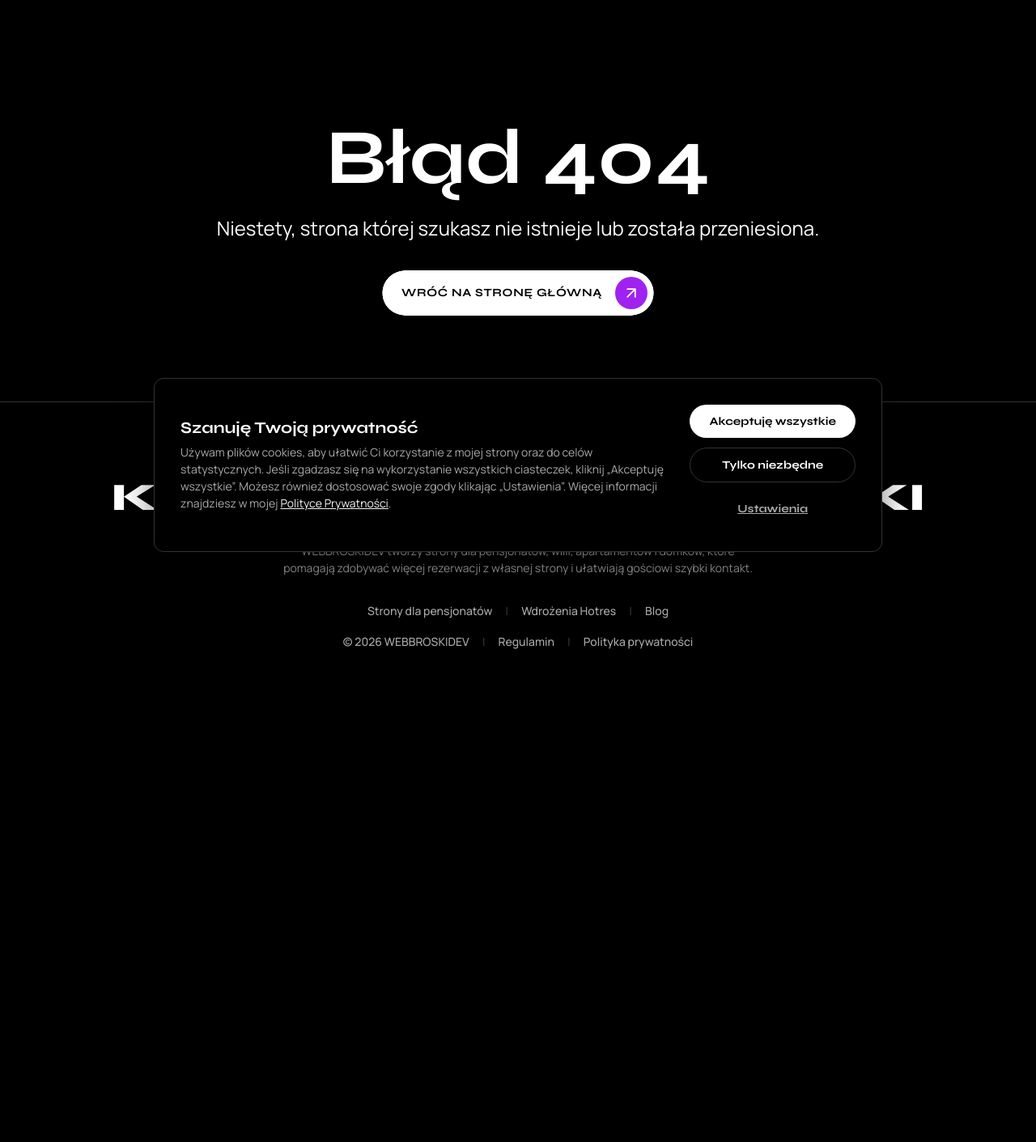
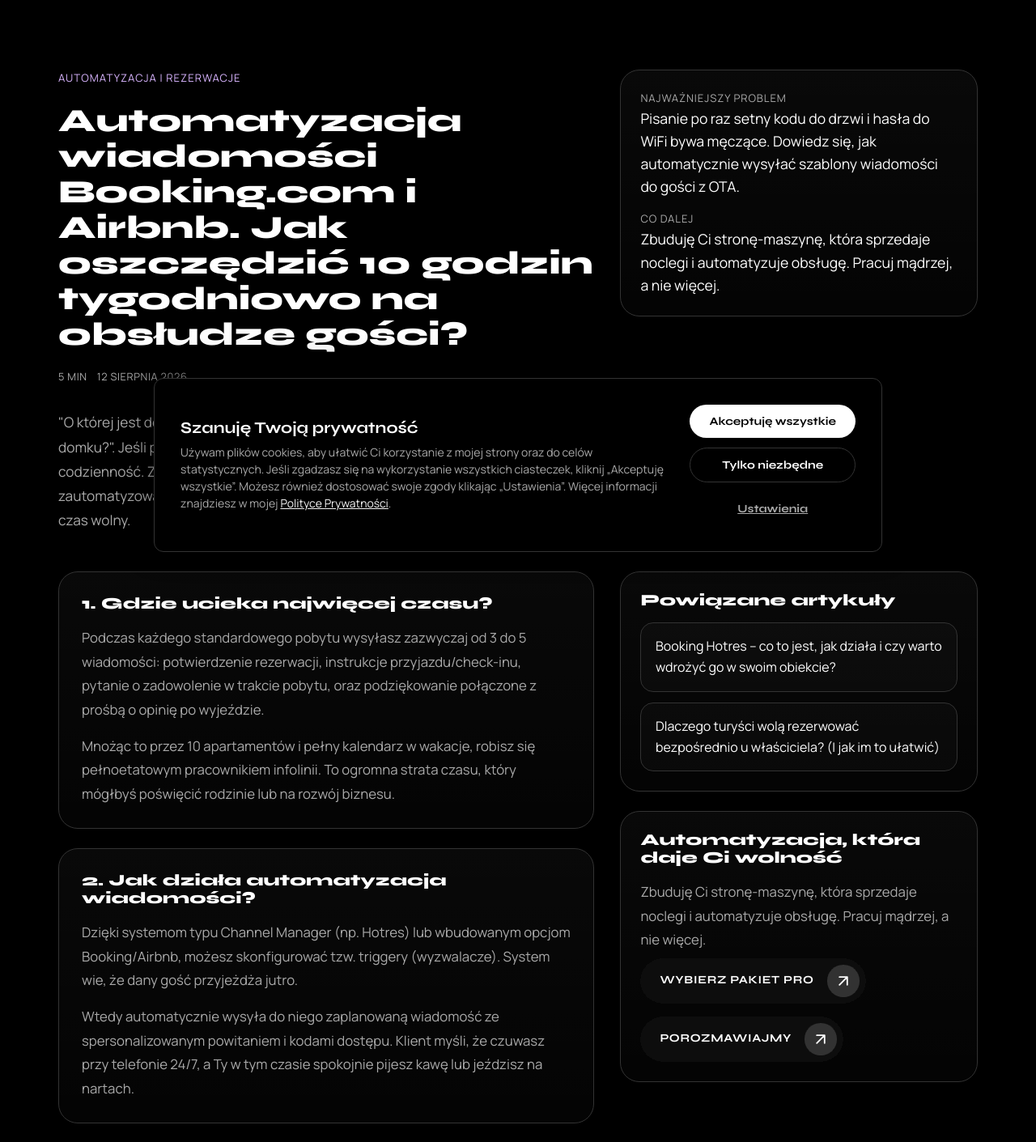
Before and after one commit to foliowiecsztywnygit/WEBBROSKIDEV-LANDING, a React (Vite) app: page /blog/automatyzacja-wiadomosci-booking-com-i-airbnb in a window 1280 px wide. Shown: the part 102-1513 px from the top of the page at 81% size. Before the commit the page ends 954 px from the top, so only its background shows below. Built offline with nearby package versions, Linux system fonts and the light colour scheme; a web font is replaced by a local one.

Commit message:
new changes

```diff
--- a/index.html
+++ b/index.html
@@ -10,7 +10,6 @@
     <meta name="robots" content="index, follow, max-image-preview:large, max-snippet:-1, max-video-preview:-1" />
     <meta name="author" content="WEBBROSKIDEV - Krzysztof Żebrowski" />
     <meta name="publisher" content="WEBBROSKIDEV" />
-    <link rel="canonical" href="https://www.webbroskidev.pl/" />
     <link rel="image_src" href="https://www.webbroskidev.pl/logo.png" />
     <!-- Dodatkowe tagi Open Graph (Facebook, LinkedIn) -->
     <meta property="og:title" content="Strony dla pensjonatów i willi | Rezerwacje bezpośrednie" />
--- a/src/App.jsx
+++ b/src/App.jsx
@@ -42,16 +42,16 @@
     <Navbar />
     <main>
       <Hero />
+      <CommissionCalculator />
+      <Services />
+      <Portfolio />
       <AboutMe />
-      <Services />
       <WhyMe />
-      <Portfolio />
       <RotatingProcess />
-      <SelectedArticles />
       <Partners />
       <FAQ />
-      <CommissionCalculator />
       <CTA />
+      <SelectedArticles />
     </main>
     <Footer />
   </>
--- a/src/components/Navbar.jsx
+++ b/src/components/Navbar.jsx
@@ -1,4 +1,5 @@
 import { useState, useEffect } from 'react';
+import { Link } from 'react-router-dom';
 import GooeyButton from './ui/GooeyButton';
 import { Phone } from 'lucide-react';
 import styles from './Navbar.module.css';
@@ -35,8 +36,8 @@
           <nav className={styles.navLinks}>
             <a href="/#dla-kogo">Dla kogo</a>
             <a href="/#uslugi">Usługi</a>
-            <a href="/oferta">Oferta</a>
-            <a href="/blog">Blog</a>
+            <Link to="/oferta">Oferta</Link>
+            <Link to="/blog">Blog</Link>
             <a href="/#portfolio">Realizacje</a>
             <div className={styles.navBtnWrapper}>
               <GooeyButton href="/#kontakt" variant="outline">Kontakt</GooeyButton>
--- a/src/data/blogPosts.js
+++ b/src/data/blogPosts.js
@@ -1,4 +1,139 @@
 export const blogPosts = [
+  {
+    slug: 'booking-hotres-co-to-jest',
+    path: '/blog/booking-hotres-co-to-jest',
+    title: 'Booking Hotres – co to jest, jak działa i czy warto wdrożyć go w swoim obiekcie?',
+    metaTitle: 'Booking Hotres - co to jest? Opinie i wdrożenie | WEBBROSKIDEV',
+    metaDescription: 'Zastanawiasz się, co to jest Hotres i jak działa? Zobacz, jak ten polski booking engine pomaga odzyskać rezerwacje i uniezależnić się od wielkich portali.',
+    excerpt: 'Hotres to jeden z najpopularniejszych polskich systemów rezerwacyjnych. Sprawdź, dlaczego pensjonaty i apartamenty masowo z niego korzystają.',
+    category: 'Automatyzacja i rezerwacje',
+    readTime: '6 min',
+    updatedAt: '12 sierpnia 2026',
+    intro: 'Wpisując w Google hasło "booking hotres co to", prawdopodobnie szukasz alternatywy dla gigantów prowizyjnych lub sposobu na opanowanie chaosu w rezerwacjach. Hotres to polski, sprawdzony system, który zdejmuje z właścicieli obiektów noclegowych mnóstwo ręcznej pracy. Zobaczmy, dlaczego warto się nim zainteresować.',
+    sections: [
+      {
+        heading: '1. Czym dokładnie jest Hotres?',
+        paragraphs: [
+          'W telegraficznym skrócie: Hotres to zintegrowany system rezerwacyjny (Booking Engine) oraz menedżer kanałów (Channel Manager). Służy do tego, abyś mógł przyjmować rezerwacje bezpośrednio przez własną stronę internetową, a jednocześnie synchronizował dostępność pokoi na portalach takich jak Booking.com czy Airbnb.',
+          'Zamiast płacić 15% prowizji od każdej transakcji, płacisz stały abonament. Reszta zostaje w Twojej kieszeni, a gość ma pewność, że rezerwuje pobyt bezpiecznie.'
+        ]
+      },
+      {
+        heading: '2. Jak Hotres działa na Twojej stronie?',
+        paragraphs: [
+          'Dla Twojego gościa Hotres to po prostu nowoczesny, ładny kalendarz. Klient wybiera datę przyjazdu, widzi od razu cenę, klika "Rezerwuj" i przechodzi do szybkiej płatności (BLIK, Przelewy24, PayU). Płatność trafia prosto na Twoje konto.',
+          'Dla Ciebie to z kolei "wirtualna recepcja". Gdy klient dokona rezerwacji na Twojej stronie, Hotres natychmiast, w ułamku sekundy, blokuje ten sam termin na Bookingu i Airbnb. Dzięki temu całkowicie eliminujesz ryzyko tzw. overbookingu.'
+        ]
+      },
+      {
+        heading: '3. Dlaczego warto go wdrożyć (i jak to zrobić dobrze)?',
+        paragraphs: [
+          'Wielu właścicieli popełnia błąd, wklejając link do Hotresa byle gdzie na starej, brzydkiej stronie. To nie zadziała. Żeby Booking Engine zarabiał, musi być płynnie wbudowany w układ strony głównej i podstron.',
+          'Profesjonalnie wdrożony system rezerwacji buduje potężne zaufanie i zachęca gości do bezpośrednich płatności, co w krótkim czasie potrafi zwrócić koszt budowy nowej witryny internetowej.'
+        ]
+      }
+    ],
+    relatedSlugs: [
+      'booking-engine-dla-domkow-i-apartamentow-jaki-wybrac',
+      'system-rezerwacji-dla-domkow-w-tatrach-jak-automatycznie-przyjmowac-zadatki'
+    ],
+    cta: {
+      title: 'Wdróż Hotres na swojej nowej stronie',
+      description: 'Zbuduję dla Ciebie nowoczesną witrynę od razu z wbudowanym systemem Hotres, dzięki czemu odzyskasz prowizje z OTA. Start za 0 zł.',
+      label: 'Sprawdź wdrożenia Hotres',
+      href: '/wdrozenia-hotres'
+    }
+  },
+  {
+    slug: 'booking-engine-dla-domkow-i-apartamentow-jaki-wybrac',
+    path: '/blog/booking-engine-dla-domkow-i-apartamentow-jaki-wybrac',
+    title: 'Booking engine dla domków i apartamentów. Jaki system rezerwacji wybrać w 2026 roku?',
+    metaTitle: 'Booking engine dla pensjonatów i apartamentów - ranking | WEBBROSKIDEV',
+    metaDescription: 'Jaki booking engine wybrać dla domku lub apartamentu? Zobacz zestawienie i dowiedz się, co musi mieć nowoczesna strona z systemem rezerwacji.',
+    excerpt: 'Wybór systemu rezerwacji to kluczowa decyzja. Zobacz, na co zwrócić uwagę wybierając booking engine dla swojego obiektu noclegowego.',
+    category: 'Technika, która sprzedaje',
+    readTime: '7 min',
+    updatedAt: '12 sierpnia 2026',
+    intro: 'Wpisując frazę "booking engine dla pensjonatów" albo "booking engine dla apartamentów" trafisz na dziesiątki systemów. Hotres, Roomadmin, IdoSell Booking, Profitroom... Wybór jest potężny, ale prawda jest taka, że najlepszy system to nie ten, który ma najwięcej funkcji, lecz ten, który najłatwiej obsługuje Twojego klienta.',
+    sections: [
+      {
+        heading: '1. Czym różni się Booking Engine od kalendarza z Google?',
+        paragraphs: [
+          'Zwykły kalendarz tylko pokazuje, że termin jest zajęty. Prawdziwy Booking Engine to cała machina sprzedażowa: potrafi pobrać płatność, wyliczyć zniżkę na pobyt powyżej 7 dni, wysłać gościowi kod do drzwi i fakturę.',
+          'Dla apartamentów i małych domków kluczowe jest to, aby booking engine obsługiwał szybkie bramki płatności i był maksymalnie przejrzysty na ekranie małego smartfona.'
+        ]
+      },
+      {
+        heading: '2. Na co zwrócić uwagę przed wyborem?',
+        paragraphs: [
+          'Przede wszystkim na prostotę integracji. Dobry system musi pozwalać na osadzenie tzw. widgetu bezpośrednio na Twojej stronie www (a nie tylko przekierowywać na zewnątrz).',
+          'Druga kwestia to wbudowany Channel Manager (czyli synchronizacja z Bookingiem i Airbnb). Bez tego Twój nowy system tylko dołoży Ci pracy. Pamiętaj też, by unikać systemów pobierających wysokie prowizje – lepiej zapłacić stały abonament.'
+        ]
+      },
+      {
+        heading: '3. Strona www i Booking Engine to naczynia połączone',
+        paragraphs: [
+          'Kupno świetnego systemu nic nie da, jeśli Twoja obecna strona odstrasza wyglądem z 2012 roku. Goście nie zaufają systemowi płatności na nieresponsywnej witrynie.',
+          'Dlatego zawsze polecam wdrażać Booking Engine w duecie z nowoczesną, szybką stroną internetową. Taka kombinacja sprawia, że turysta rezerwuje szybko i chętnie, a Ty odzyskujesz swoją prowizję.'
+        ]
+      }
+    ],
+    relatedSlugs: [
+      'booking-hotres-co-to-jest',
+      'strona-to-wizytowka-czy-maszyna-do-zarabiania-3-bledy'
+    ],
+    cta: {
+      title: 'Strona + Booking Engine = Czysty Zysk',
+      description: 'Stworzę dla Twojego pensjonatu profesjonalną witrynę z nowoczesnym systemem rezerwacji. Koniec z oddawaniem pieniędzy korporacjom.',
+      label: 'Poznaj szczegóły oferty',
+      href: '/oferta'
+    }
+  },
+  {
+    slug: 'automatyzacja-wiadomosci-booking-com-i-airbnb',
+    path: '/blog/automatyzacja-wiadomosci-booking-com-i-airbnb',
+    title: 'Automatyzacja wiadomości Booking.com i Airbnb. Jak oszczędzić 10 godzin tygodniowo na obsłudze gości?',
+    metaTitle: 'Automatyzacja wiadomości Booking.com i Airbnb | WEBBROSKIDEV',
+    metaDescription: 'Masz dość odpowiadania na te same pytania? Zobacz, jak automatyzacja wiadomości na Booking i Airbnb ułatwia prowadzenie pensjonatu i apartamentu.',
+    excerpt: 'Pisanie po raz setny kodu do drzwi i hasła do WiFi bywa męczące. Dowiedz się, jak automatycznie wysyłać szablony wiadomości do gości z OTA.',
+    category: 'Automatyzacja i rezerwacje',
+    readTime: '5 min',
+    updatedAt: '12 sierpnia 2026',
+    intro: '"O której jest doba hotelowa?", "Gdzie mogę zaparkować?", "Jaki jest kod do domku?". Jeśli prowadzisz apartament lub pensjonat na Podhalu, te pytania to Twoja codzienność. Zamiast ciągle siedzieć z nosem w telefonie, możesz zautomatyzować wymianę wiadomości na Booking.com i Airbnb i odzyskać swój czas wolny.',
+    sections: [
+      {
+        heading: '1. Gdzie ucieka najwięcej czasu?',
+        paragraphs: [
+          'Podczas każdego standardowego pobytu wysyłasz zazwyczaj od 3 do 5 wiadomości: potwierdzenie rezerwacji, instrukcje przyjazdu/check-inu, pytanie o zadowolenie w trakcie pobytu, oraz podziękowanie połączone z prośbą o opinię po wyjeździe.',
+          'Mnożąc to przez 10 apartamentów i pełny kalendarz w wakacje, robisz się pełnoetatowym pracownikiem infolinii. To ogromna strata czasu, który mógłbyś poświęcić rodzinie lub na rozwój biznesu.'
+        ]
+      },
+      {
+        heading: '2. Jak działa automatyzacja wiadomości?',
+        paragraphs: [
+          'Dzięki systemom typu Channel Manager (np. Hotres) lub wbudowanym opcjom Booking/Airbnb, możesz skonfigurować tzw. triggery (wyzwalacze). System wie, że dany gość przyjeżdża jutro.',
+          'Wtedy automatycznie wysyła do niego zaplanowaną wiadomość ze spersonalizowanym powitaniem i kodami dostępu. Klient myśli, że czuwasz przy telefonie 24/7, a Ty w tym czasie spokojnie pijesz kawę lub jeździsz na nartach.'
+        ]
+      },
+      {
+        heading: '3. Buduj własną bazę do rezerwacji bezpośrednich',
+        paragraphs: [
+          'W ostatniej automatycznej wiadomości po wymeldowaniu koniecznie prześlij gościowi link do TWOJEJ strony z adnotacją: "Na kolejny pobyt otrzymasz 10% rabatu rezerwując bezpośrednio przez naszą stronę".',
+          'Goście chętnie klikną i zapamiętają adres. Jeśli Twoja strona będzie profesjonalna i wyposazona w szybki Booking Engine, przy następnej wizycie w Zakopanem lub Szczyrku ominą portale z daleka.'
+        ]
+      }
+    ],
+    relatedSlugs: [
+      'booking-hotres-co-to-jest',
+      'dlaczego-turysci-wola-rezerwowac-bezposrednio'
+    ],
+    cta: {
+      title: 'Automatyzacja, która daje Ci wolność',
+      description: 'Zbuduję Ci stronę-maszynę, która sprzedaje noclegi i automatyzuje obsługę. Pracuj mądrzej, a nie więcej.',
+      label: 'Wybierz Pakiet PRO',
+      href: '/oferta'
+    }
+  },
   {
     slug: 'ile-naprawde-kosztuje-booking-w-sezonie',
     path: '/blog/ile-naprawde-kosztuje-booking-w-sezonie',
--- a/src/data/servicePages.js
+++ b/src/data/servicePages.js
@@ -2,8 +2,8 @@
   {
     slug: 'strony-dla-pensjonatow',
     path: '/strony-dla-pensjonatow',
-    title: 'Strony dla pensjonatów, które pomagają zdobywać więcej rezerwacji bezpośrednich',
-    metaTitle: 'Strony dla pensjonatów | Rezerwacje bezpośrednie | WEBBROSKIDEV',
+    title: 'Strony www i Booking Engine dla pensjonatów. Zdobądź więcej rezerwacji bezpośrednich',
+    metaTitle: 'Strony www i Booking Engine dla pensjonatów | WEBBROSKIDEV',
     metaDescription:
       'Projektowanie stron dla pensjonatów z naciskiem na prostą ścieżkę kontaktu, widoczność w Google i większą liczbę rezerwacji z własnej strony.',
     intro:
@@ -34,8 +34,8 @@
   {
     slug: 'strony-dla-apartamentow',
     path: '/strony-dla-apartamentow',
-    title: 'Strony dla apartamentów i obiektów premium z naciskiem na szybkość, design i konwersję',
-    metaTitle: 'Strony dla apartamentów | Premium i widoczność lokalna | WEBBROSKIDEV',
+    title: 'Strony www i Booking Engine dla apartamentów premium. Design i wysoka konwersja',
+    metaTitle: 'Strony i Booking Engine dla apartamentów | WEBBROSKIDEV',
     metaDescription:
       'Nowoczesne strony dla apartamentów i obiektów premium. Szybkie wdrożenia, lepsza konwersja mobilna i mocniejsza widoczność na lokalne zapytania.',
     intro:
@@ -66,8 +66,8 @@
   {
     slug: 'wdrozenia-hotres',
     path: '/wdrozenia-hotres',
-    title: 'Wdrożenia Hotres i systemów rezerwacji, które pomagają zdobywać więcej zamówień z własnej strony',
-    metaTitle: 'Wdrożenia Hotres | Booking engine bez prowizji | WEBBROSKIDEV',
+    title: 'Wdrożenia Hotres i systemów rezerwacji. Zdobądź więcej zamówień z własnej strony',
+    metaTitle: 'Wdrożenia Hotres | Booking Engine i system rezerwacji | WEBBROSKIDEV',
     metaDescription:
       'Integracja Hotres i systemów rezerwacji z Twoją stroną. Lepsza ścieżka rezerwacji, mniej tarcia i większy udział rezerwacji bezpośrednich.',
     intro:
```
Also changed, not shown: 1 other file (tests, documents, lock files or other folders).
